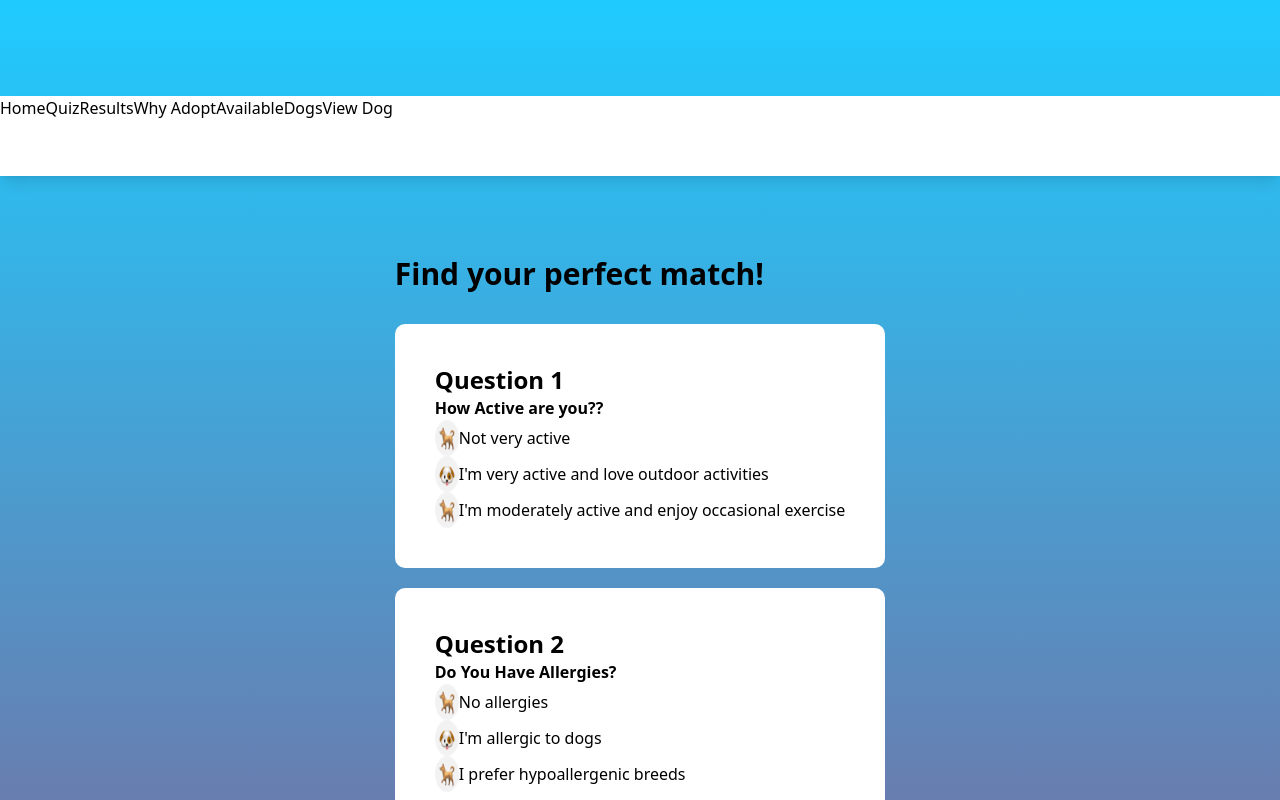
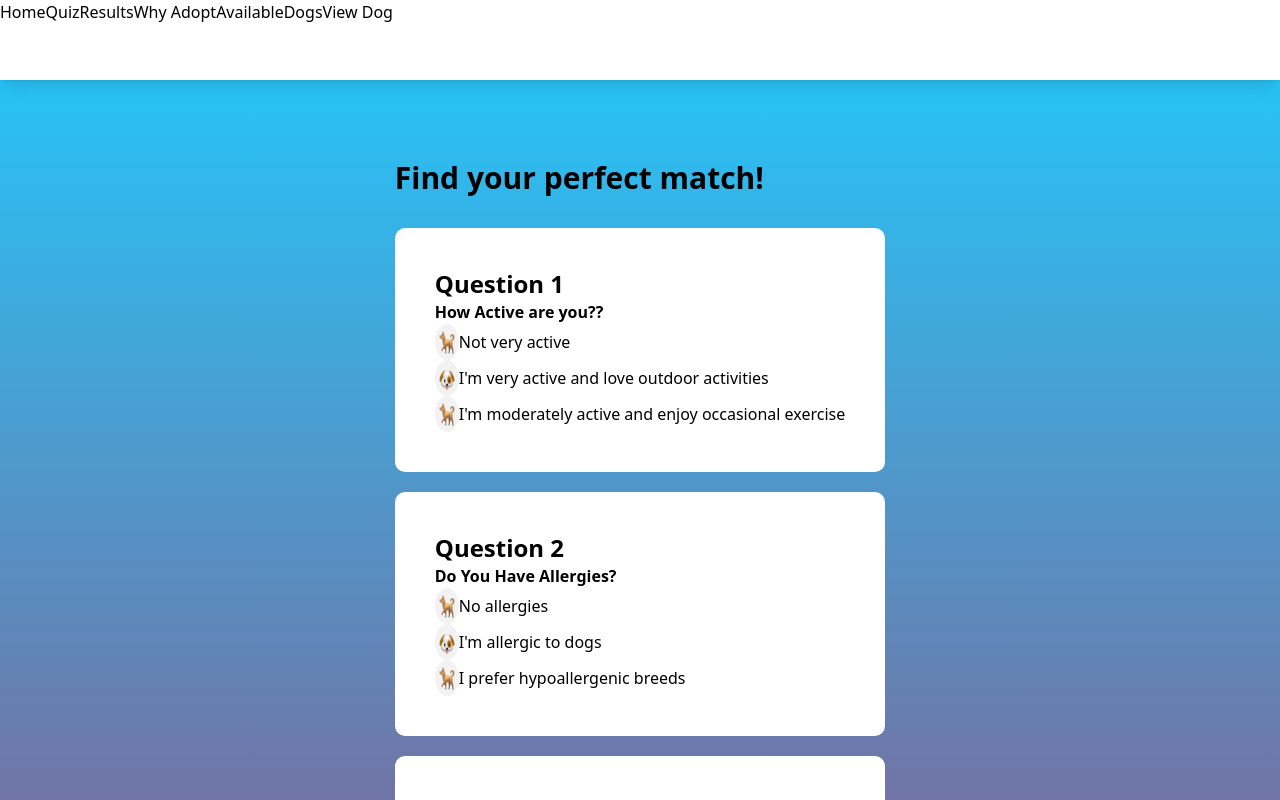
Before and after one commit to Mariessa-Pinto/rescue-radar, a Next.js app: page /quiz in a window 1280 px wide. Shown: the top 800 px of the page. Built offline with nearby package versions, Linux system fonts and the light colour scheme.

Commit message:
p removed from main

```diff
--- a/src/pages/quiz.tsx
+++ b/src/pages/quiz.tsx
@@ -5,9 +5,9 @@ import QuizContainer from '@/components/QuizContainer'
 
 export default function Quiz() {
     return (
-        <main className={`flex min-h-screen flex-col items-center justify-between p-24`} style={{ background: 'linear-gradient(#1fcbff, #c41c4c)' }}>
+        <main className={`flex min-h-screen flex-col items-center justify-between bg-gradient-to-b from-blue to-red`}>
             <Navbar />
-            <div className={`mt-20`}>
+            <div className={`mt-20`} >
                 <h1  className={`text-3xl font-extrabold mb-8`}>Find your perfect match!</h1>
                 <QuizContainer/>
             </div>
--- a/src/pages/whyAdopt.tsx
+++ b/src/pages/whyAdopt.tsx
@@ -10,7 +10,7 @@ export default function WhyAdopt() {
     return (
         <>
 
-        <main className={`flex min-h-screen flex-col items-center justify-between p-24 w-430`}>
+        <main className={`flex min-h-screen flex-col items-center justify-between`}>
         <Navbar />
             <div className={`flex flex-col p-10 items-start gap-4`}>
             <h1 className={`text-3xl font-extrabold`}>Why Rescue</h1>
```
